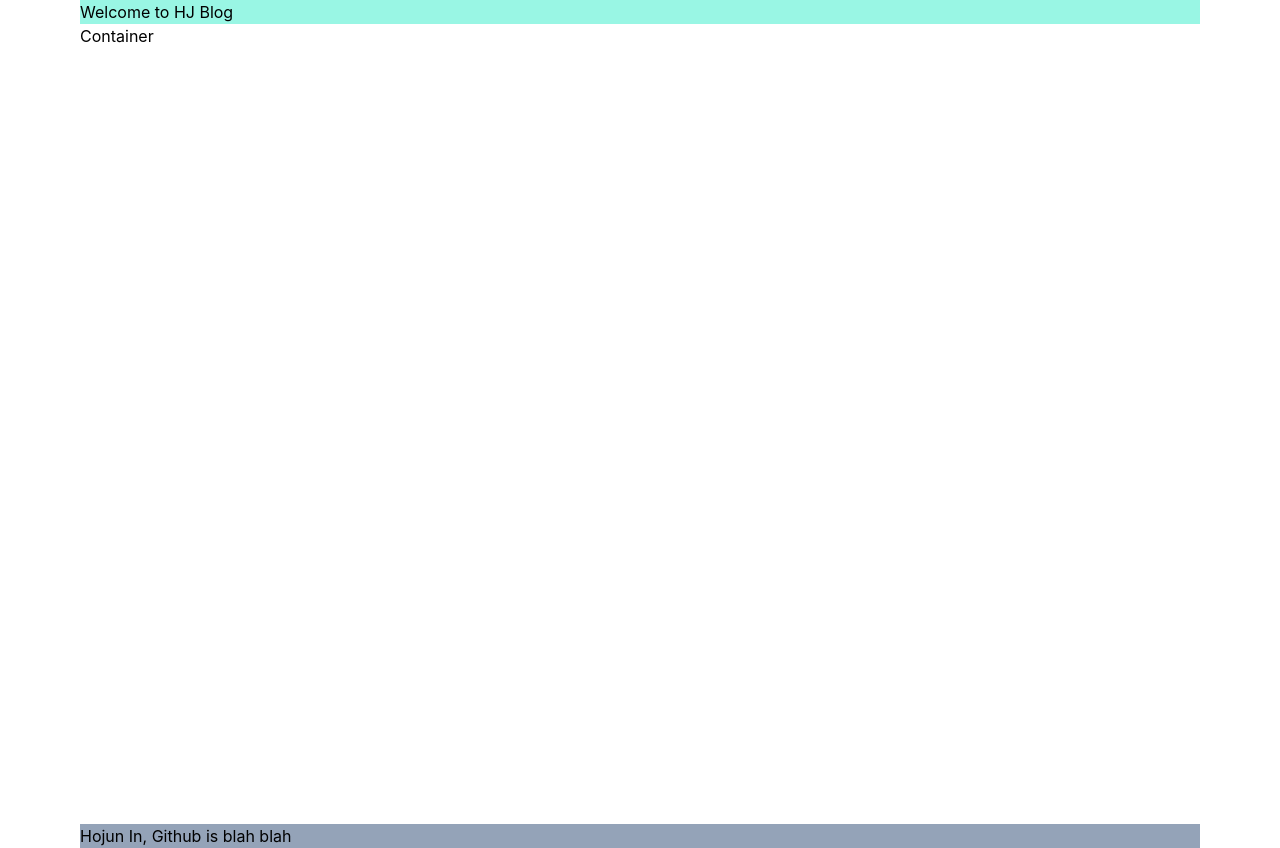
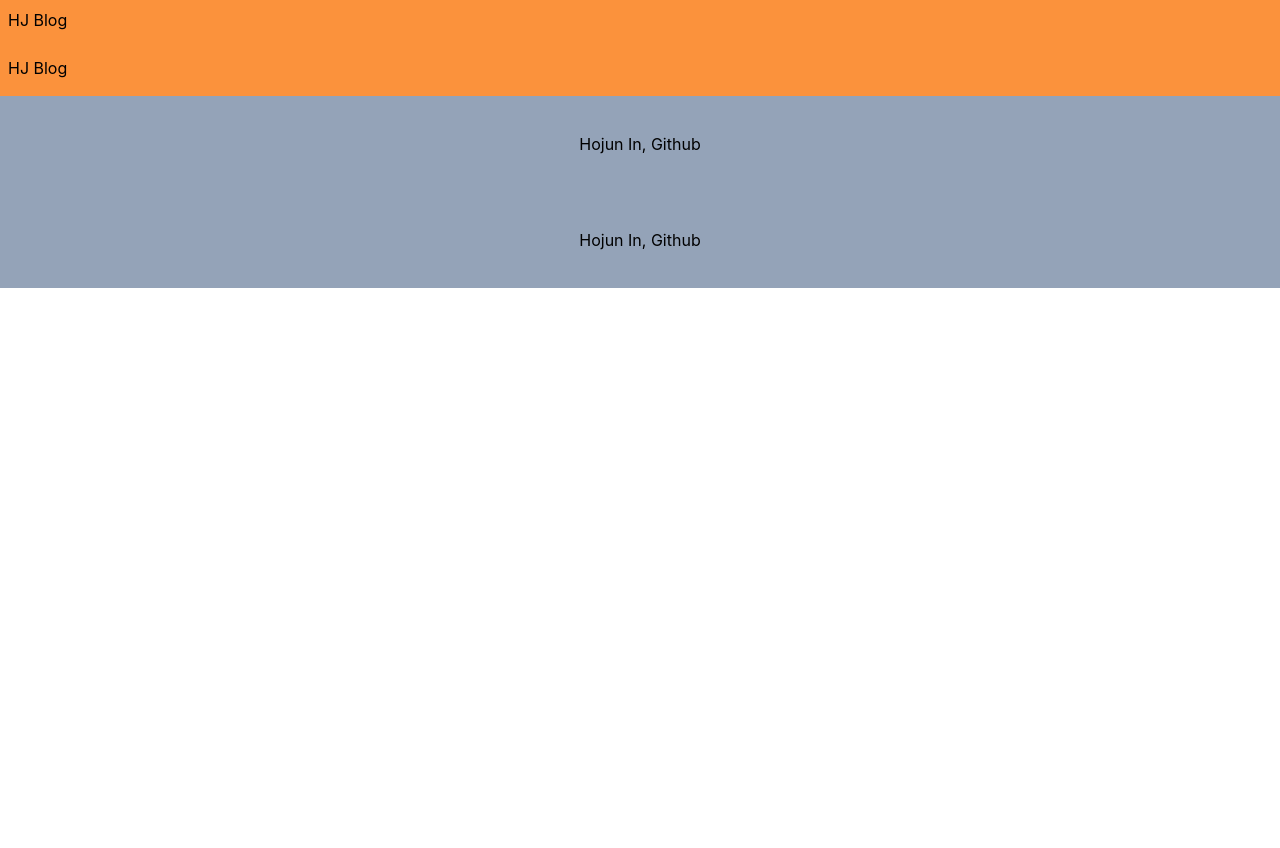
Before and after one commit to hojunin/blog, a Next.js app in the folder client/: page / in a window 1280 px wide. After the commit the page ends 800 px from the top, so only its background shows below. Built offline with nearby package versions, Linux system fonts and the light colour scheme; a small style sheet from the web is missing.

Commit message:
앱 레이아웃 추가

```diff
--- /dev/null
+++ b/client/components/app/AppLayout.tsx
@@ -0,0 +1,19 @@
+import React from 'react';
+import Footer from './Footer';
+import Header from './Header';
+
+interface AppLayoutProps {
+    children: React.ReactNode;
+}
+
+const AppLayout = ({ children }: AppLayoutProps) => {
+    return (
+        <div className=" bg-white dark:bg-indigo-900">
+            <Header />
+            <div className="h-full max-w-screen-xl m-auto">{children}</div>
+            <Footer />
+        </div>
+    );
+};
+
+export default AppLayout;
--- a/client/components/app/Container.tsx
+++ /dev/null
@@ -1,7 +0,0 @@
-import React from 'react';
-
-const Container = () => {
-    return <div className="h-screen">Container</div>;
-};
-
-export default Container;
--- a/client/components/app/Footer.tsx
+++ b/client/components/app/Footer.tsx
@@ -1,7 +1,7 @@
 import React from 'react';
 
 const Footer = () => {
-    return <footer className="bg-slate-400">Hojun In, Github is blah blah</footer>;
+    return <footer className="bg-slate-400 h-24 p-2 justify-center flex flex-1 items-center">Hojun In, Github</footer>;
 };
 
 export default Footer;
--- a/client/components/app/Header.tsx
+++ b/client/components/app/Header.tsx
@@ -1,7 +1,7 @@
 import React from 'react';
 
 const Header = () => {
-    return <header className="w-full bg-teal-200 dark:border-l-indigo-800">Welcome to HJ Blog</header>;
+    return <header className="w-full h-12 bg-orange-400 dark:border-l-indigo-800 p-2">HJ Blog</header>;
 };
 
 export default Header;
--- a/client/components/post/Image.tsx
+++ b/client/components/post/Image.tsx
@@ -8,7 +8,7 @@ interface ImageProps {
 const Image = ({ image }: ImageProps) => {
     const { file, external } = image;
     const getUrl = () => {
-        if (file in image) {
+        if (file) {
             return file?.url;
         }
         return external?.url;
--- a/client/pages/_app.tsx
+++ b/client/pages/_app.tsx
@@ -1,8 +1,13 @@
-import '../styles/globals.css'
-import type { AppProps } from 'next/app'
+import '../styles/globals.css';
+import type { AppProps } from 'next/app';
+import AppLayout from '../components/app/AppLayout';
 
 function MyApp({ Component, pageProps }: AppProps) {
-  return <Component {...pageProps} />
+    return (
+        <AppLayout>
+            <Component {...pageProps} />
+        </AppLayout>
+    );
 }
 
-export default MyApp
+export default MyApp;
--- a/client/pages/home.tsx
+++ b/client/pages/home.tsx
@@ -1,5 +1,5 @@
 const Home = () => {
-  return <h1>HOME</h1>;
+    return <h1>HOME</h1>;
 };
 
 export default Home;
--- a/client/pages/index.tsx
+++ b/client/pages/index.tsx
@@ -5,7 +5,6 @@ import styles from '../styles/Home.module.css';
 import axios from 'axios';
 import Footer from '../components/app/Footer';
 import Header from '../components/app/Header';
-import Container from '../components/app/Container';
 
 axios.defaults.baseURL = 'http://localhost:3000';
 axios.defaults.withCredentials = false;
@@ -14,7 +13,6 @@ const Home: NextPage = () => {
     return (
         <div className="flex-1">
             <Header />
-            <Container />
             <Footer />
         </div>
     );
--- a/client/pages/post.tsx
+++ b/client/pages/post.tsx
@@ -1,18 +1,23 @@
 import axios from 'axios';
+import { useRouter } from 'next/router';
 import { useEffect, useState } from 'react';
 import Blocks from '../components/posts/Blocks';
 import { BLOCK } from '../types/block';
 
 const Posts = () => {
+    const router = useRouter();
+    console.log('ID : ', router.query.page_id);
     const [blocks, setBlocks] = useState<BLOCK[]>([]);
 
     const fetchData = async () => {
-        const response = await axios.get('http://localhost:3000/page');
+        const response = await axios.get(`http://localhost:3000/page?page_id=${router.query.page_id}`);
         setBlocks(response.data);
     };
     useEffect(() => {
         fetchData();
     }, []);
+
+    if (!blocks) return <></>;
 
     return (
         <div className="flex-1">
--- a/client/pages/posts.tsx
+++ b/client/pages/posts.tsx
@@ -2,9 +2,11 @@ import axios from 'axios';
 import { Fragment, useEffect, useState } from 'react';
 import dayjs from 'dayjs';
 import RichTexts from '../components/post/RichTexts';
-import { POST, POST_LIST } from '../types/post';
+import { POST } from '../types/post';
+import { useRouter } from 'next/router';
 
 function Post() {
+    const router = useRouter();
     const [data, setData] = useState<POST[]>([]);
 
     const fetchData = async () => {
@@ -20,14 +22,24 @@ function Post() {
 
     return (
         <>
-            <h1 className="bg-red-700">Post</h1>
             {data.map((datum) => {
                 if (!datum?.properties) return <></>;
-                const { name, publishedAt, status } = datum?.properties;
+                const { name, publishedAt } = datum?.properties;
 
                 return (
-                    <div className="flex flex-row items-center p-5" key={datum.id}>
-                        <div className=" text-5xl">
+                    <div
+                        className="flex flex-row items-center p-3 mb-5 border-2 rounded-md hover:border-orange-300 cursor-pointer justify-between"
+                        key={datum.id}
+                        onClick={() => {
+                            router.push({
+                                pathname: '/post',
+                                query: {
+                                    page_id: datum.id,
+                                },
+                            });
+                        }}
+                    >
+                        <div className=" text-3xl">
                             <RichTexts rich_texts={name.title} />
                         </div>
                         <h2>{dayjs(publishedAt.date?.start).format('YYYY년 MM월 DD일')}</h2>
--- a/client/styles/globals.css
+++ b/client/styles/globals.css
@@ -4,9 +4,6 @@
 
 html,
 body {
-    max-width: 1280px;
-    margin: 0 auto;
-    padding: 0 40px;
     font-family: -apple-system, BlinkMacSystemFont, Segoe UI, Roboto, Oxygen, Ubuntu, Cantarell, Fira Sans, Droid Sans,
         Helvetica Neue, sans-serif;
 }
--- a/client/tailwind.config.js
+++ b/client/tailwind.config.js
@@ -1,10 +1,8 @@
 module.exports = {
-  content: [
-    "./pages/**/*.{js,ts,jsx,tsx}",
-    "./components/**/*.{js,ts,jsx,tsx}",
-  ],
-  theme: {
-    extend: {},
-  },
-  plugins: [],
+    content: ['./pages/**/*.{js,ts,jsx,tsx}', './components/**/*.{js,ts,jsx,tsx}'],
+    theme: {
+        extend: {},
+    },
+    plugins: [],
+    darkMode: 'class',
 };
```
